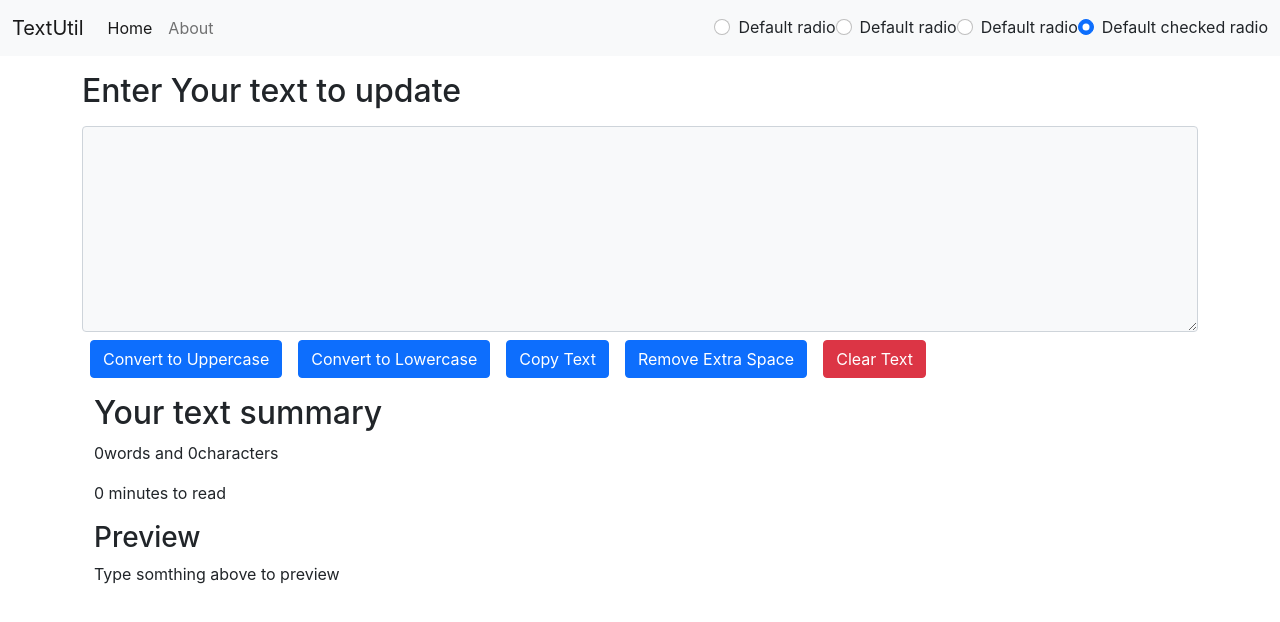
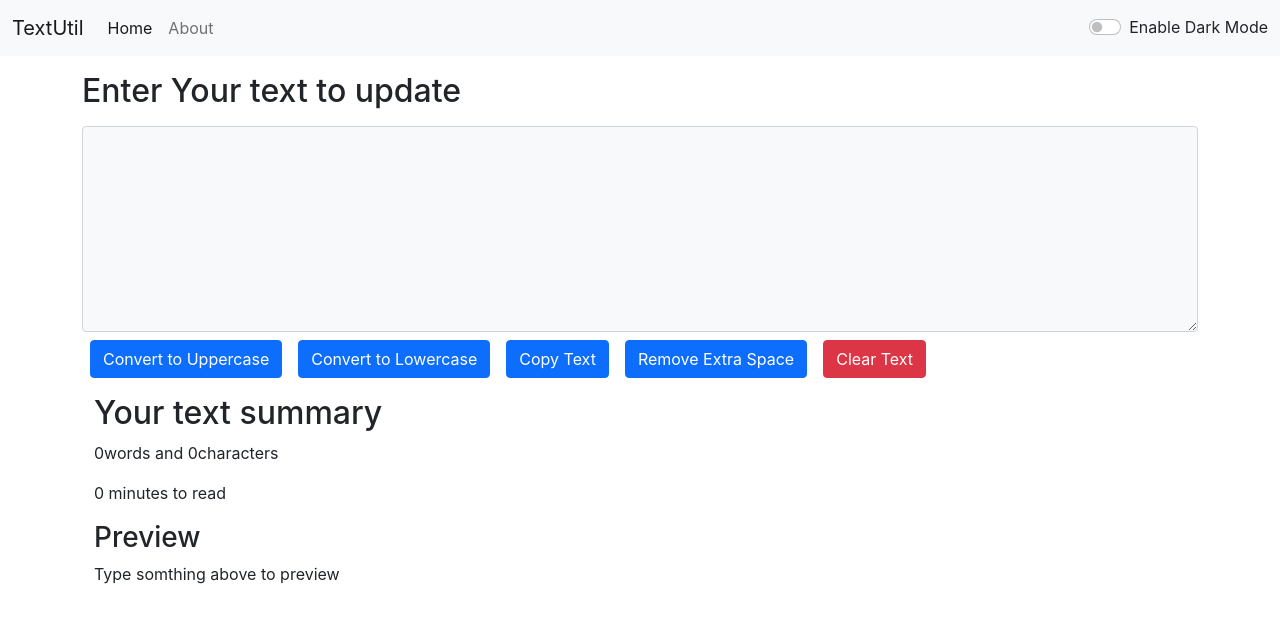
Before and after one commit to rohitpd18/TextUtils-React, a React (Create React App) app: page / in a window 1280 px wide. Shown: the top 622 px of the page. Built offline with nearby package versions, Linux system fonts and the light colour scheme.

Commit message:
normal frontend developed including opne dark mode2

```diff
--- a/src/components/Navbar.js
+++ b/src/components/Navbar.js
@@ -51,32 +51,10 @@ export default function Navbar(prop) {
               Search
             </button>
           </form> */}
-              {/* <div class="form-check ">
-                <input
-                  class="form-check-input"
-                  type="radio"
-                  radioGroup="mode"
-                  role="switch"
-                  id="flexSwitchCheckDefault"
-                />
-                <label
-                  class="form-check-label"
-                  for="flexSwitchCheckDefault"
-                ></label>
-              </div>
-              <div class="form-check form-switch">
-                <input
-                  class="form-check-input"
-                  type="radio"
-                  radioGroup="mode"
-                  role="switch"
-                  id="flexSwitchCheckDefault"
-                />
-                <label
-                  class="form-check-label"
-                  for="flexSwitchCheckDefault"
-                ></label>
-              </div>
+
+
+
+
               <div className="form-check form-switch">
                 <label
                   className={`form-check-label text-${
@@ -88,36 +66,19 @@ export default function Navbar(prop) {
                 </label>
                 <input
                   className="form-check-input"
-                  type="radio"
-                  radioGroup="mode"
+                  role="switch"
+                  type="checkbox"
                   onClick={prop.toggleMode}
                   id="flexSwitchCheckDefault"
                 />
-              </div> */}
-              <div class="form-check">
-                <input class="form-check-input" type="radio" name="flexRadioDefault" id="flexRadioDefault1"/>
-                <label class="form-check-label" for="flexRadioDefault1">
-                  Default radio
-                </label>
               </div>
-              <div class="form-check">
-                <input class="form-check-input" type="radio" name="flexRadioDefault" id="flexRadioDefault1"/>
-                <label class="form-check-label" for="flexRadioDefault1">
-                  Default radio
-                </label>
-              </div>
-              <div class="form-check">
-                <input class="form-check-input" type="radio" name="flexRadioDefault" id="flexRadioDefault1"/>
-                <label class="form-check-label" for="flexRadioDefault1">
-                  Default radio
-                </label>
-              </div>
-              <div class="form-check">
-                <input class="form-check-input" type="radio" name="flexRadioDefault" id="flexRadioDefault2" checked/>
-                <label class="form-check-label" for="flexRadioDefault2">
-                  Default checked radio
-                </label>
-              </div>
+
+
+
+
+
+
+
             </div>
           </div>
         </nav>
```
